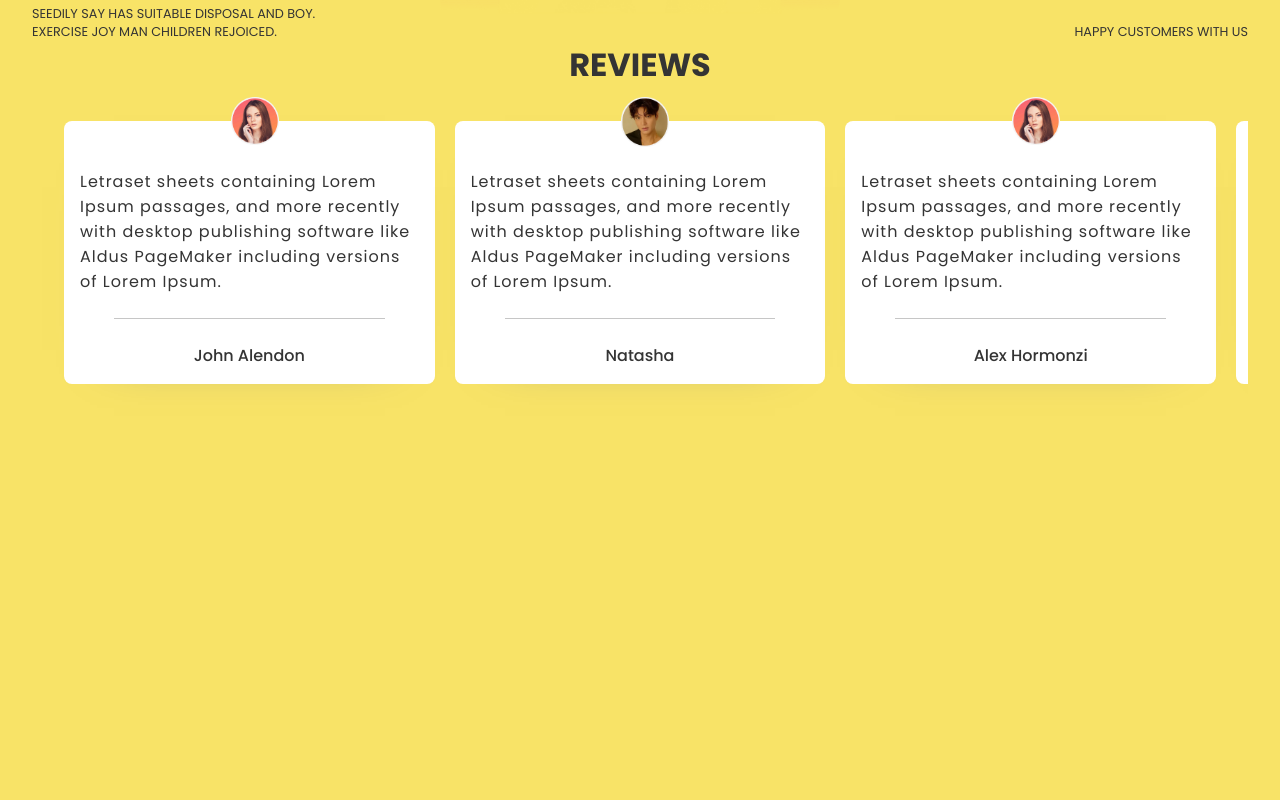
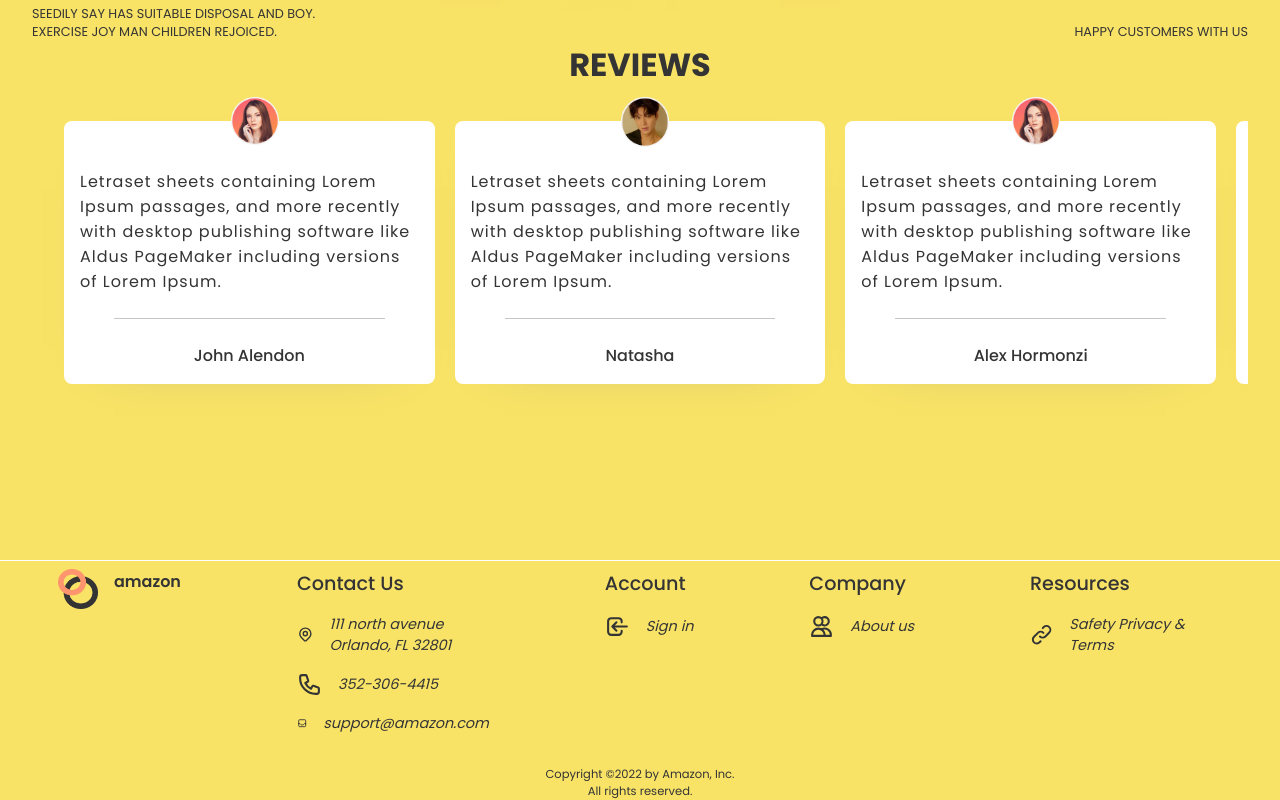
Before and after one commit to iamshs/amazon, a React (Create React App) app: page / in a window 1280 px wide. Shown: the part 2056-2856 px from the top of the page. Before the commit the page ends 2536 px from the top, so only its background shows below. Built offline with nearby package versions, Linux system fonts and the light colour scheme.

Commit message:
footer completed

```diff
--- a/package.json
+++ b/package.json
@@ -4,7 +4,7 @@
   "private": true,
   "dependencies": {
     "@formkit/auto-animate": "^1.0.0-beta.6",
-    "@heroicons/react": "^2.0.15",
+    "@heroicons/react": "v1",
     "@testing-library/jest-dom": "^5.16.5",
     "@testing-library/react": "^13.4.0",
     "@testing-library/user-event": "^13.5.0",
--- a/src/Pages/Home/Home.jsx
+++ b/src/Pages/Home/Home.jsx
@@ -1,4 +1,5 @@
 import React from 'react';
+import Footer from '../../componets/Footer/Footer';
 import Hero from '../../componets/Hero/Hero';
 import Products from '../../componets/Products/Products';
 import Slider from '../../componets/SLider/Slider';
@@ -13,6 +14,7 @@
            <Virtual />
            <Products />
            <Testimonials />
+           <Footer />
         </div>
     );
 };
--- /dev/null
+++ b/src/componets/Footer/Footer.jsx
@@ -0,0 +1,76 @@
+import React from "react";
+import css from "./Footer.module.css";
+import Logo from "../../assets/logo.png";
+import {
+  InboxIcon,
+  PhoneIcon,
+  LocationMarkerIcon,
+  LoginIcon,
+  UsersIcon,
+  LinkIcon,
+} from "@heroicons/react/outline";
+
+const Footer = () => {
+  return (
+    <div className={css.cFooterWrapper}>
+      <hr />
+      <div className={css.cFooter}>
+        <div className={css.logo}>
+          <img src={Logo} alt="" />
+          <span>amazon</span>
+        </div>
+
+        <div className={css.block}>
+          <div className={css.detail}>
+            <span>Contact Us</span>
+            <span className={css.pngLine}>
+              <LocationMarkerIcon className={css.icon} />
+              <span>111 north avenue Orlando, FL 32801</span>
+            </span>
+            <span className={css.pngLine}>
+              <PhoneIcon className={css.icon} />
+              <span>352-306-4415</span>
+            </span>
+            <span className={css.pngLine}>
+              <InboxIcon className={css.icon} />
+              <span>support@amazon.com</span>
+            </span>
+          </div>
+        </div>
+        <div className={css.block}>
+          <div className={css.detail}>
+            <span>Account</span>
+            <span className={css.pngLine}>
+              <LoginIcon className={css.icon} />
+              <span>Sign in</span>
+            </span>
+          </div>
+        </div>
+        <div className={css.block}>
+          <div className={css.detail}>
+            <span>Company</span>
+            <span className={css.pngLine}>
+              <UsersIcon className={css.icon} />
+              <span>About us</span>
+            </span>
+          </div>
+        </div>
+        <div className={css.block}>
+          <div className={css.detail}>
+            <span>Resources</span>
+            <span className={css.pngLine}>
+              <LinkIcon className={css.icon} />
+              <span>Safety Privacy & Terms</span>
+            </span>
+          </div>
+        </div>
+      </div>
+      <div className={css.copyRight}>
+       <span>Copyright ©2022 by Amazon, Inc.</span>
+       <span>All rights reserved.</span>
+      </div>
+    </div>
+  );
+};
+
+export default Footer;
--- /dev/null
+++ b/src/componets/Footer/Footer.module.css
@@ -0,0 +1,80 @@
+.cFooterWrapper{
+    width: 100%;
+    margin-top: 5rem;
+}
+
+.cFooterWrapper>hr{
+    width: 100%;
+    border: none;
+    margin-top: 1rem;
+    background: white;
+    height: 1px;
+}
+
+.cFooter{
+    display: flex;
+    justify-content: space-around;
+    width: 100%;
+
+}
+
+.logo{
+    display: flex;
+    align-items: flex-start;
+    gap: 1rem;
+}
+
+.logo>img{
+    width: 2.5rem;
+    height: 2.5rem;
+}
+
+.logo>span{
+    font-size: 1rem;
+    font-weight: 600;
+}
+
+.block{
+    display: flex;
+    flex-direction: column;
+    max-width: 12rem;
+    gap: 1rem;
+}
+
+.detail{
+    display: flex;
+    flex-direction: column;
+    width: inherit;
+    font-size: .9rem;
+    gap: 1rem;
+    font-style: italic;
+}
+
+.detail>span:nth-of-type(1){
+font-weight: 500;
+font-style: normal;
+font-size: 1.2rem;
+}
+
+.pngLine:hover{
+    cursor: pointer;
+}
+
+.pngLine{
+    display: flex;
+    gap: 1rem;
+    align-items: center;
+}
+
+.icon{
+    width: 25px;
+}
+
+.copyRight{
+    display: flex;
+    flex-direction: column;
+    align-items: center;
+    width: 100%;
+    font-size: .72rem;
+    margin-top: 2rem;
+}
```
Also changed, not shown: 1 other file (tests, documents, lock files or other folders).
